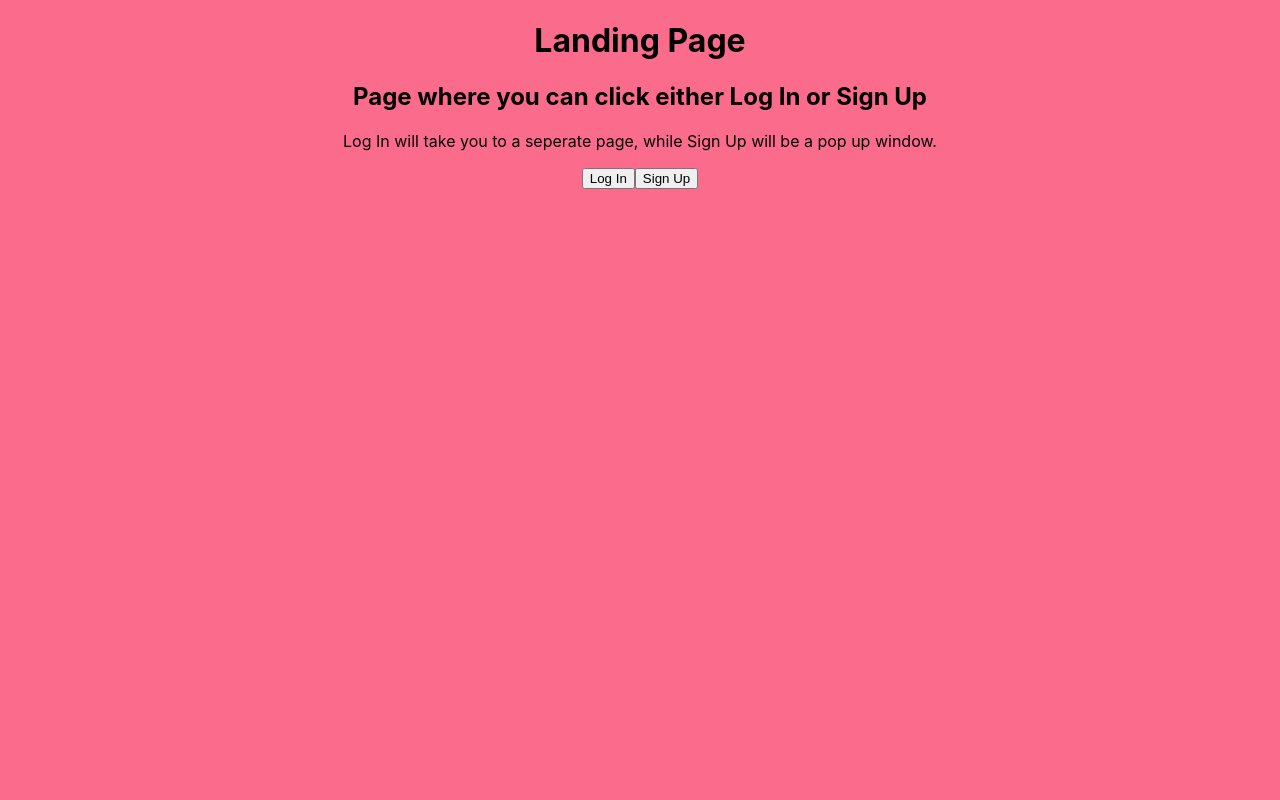
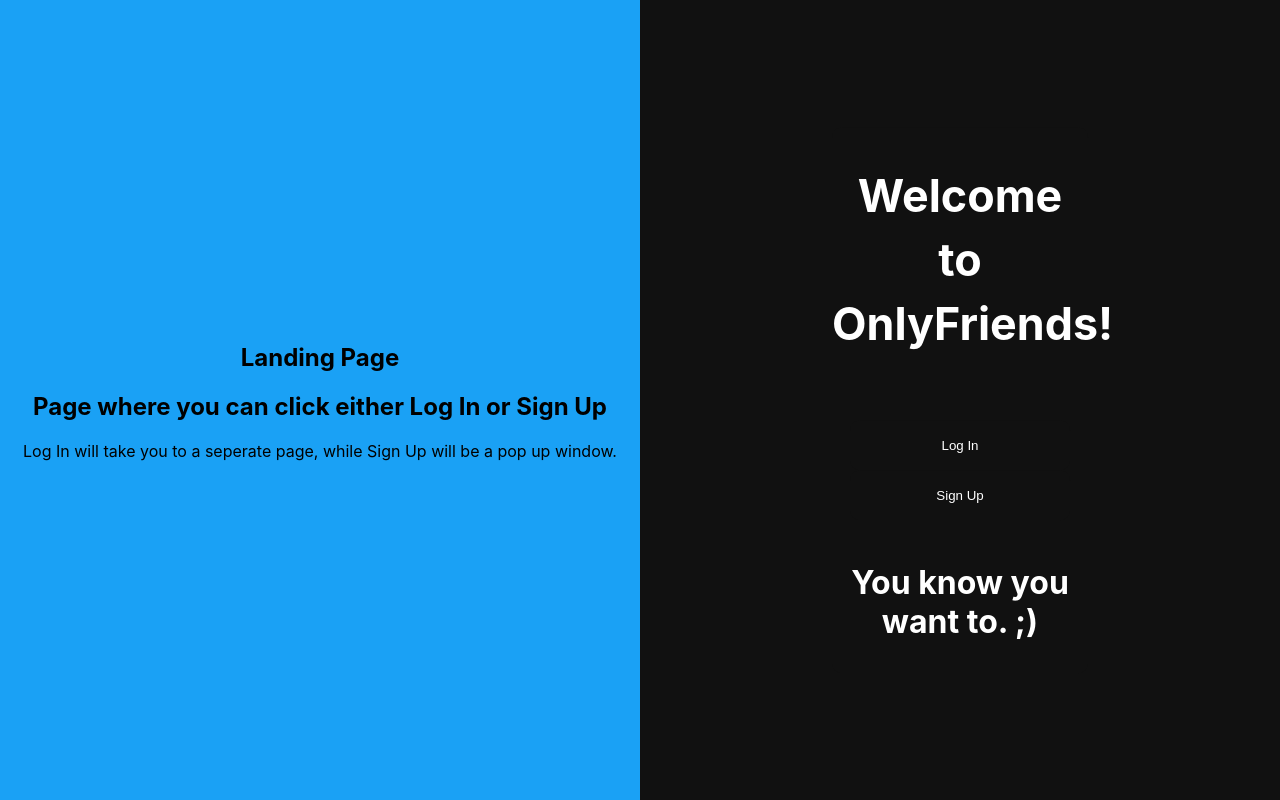
Before and after one commit to jtroina8/onlyFriends, a React (Create React App) app in the folder queue-app/: page / in a window 1280 px wide. Built offline with nearby package versions, Linux system fonts and the light colour scheme.

Commit message:
css to landing page

```diff
--- a/queue-app/src/App.css
+++ b/queue-app/src/App.css
@@ -1,10 +1,190 @@
 body {
   text-align: center;
   /* border: 3px solid gray; */
-  background-color: #fb6c8c;
+  background-color: #111;
   height: 100%;
   width: 100%;
 }
+
+/* Landing Page */
+/* main page */
+.landing-page {
+  width: 100%;
+  height: 100vh;
+  display: grid;
+  grid-template-columns: repeat(2, 1fr);
+  grid-template-rows: 1fr min-content;
+}
+/* left */
+.landing-left {
+  grid-column: 1 / 2;
+  grid-row: 1 / 2;
+  background-color: #1aa1f5;
+  display: flex;
+  justify-content: center;
+  align-items: center;
+}
+
+.landing-left-content div {
+  display: flex;
+  align-items: center;
+  margin: 4rem;
+  color: #fff;
+}
+
+/* end of left */
+
+/* right */
+.landing-right {
+  grid-column: 2 / -1;
+  grid-row: 1 / 2;
+  position: relative;
+}
+
+.landing-middle-content {
+  position: absolute;
+  top: 50%;
+  left: 50%;
+  transform: translate(-50%, -50%);
+  display: flex;
+  flex-direction: column;
+  width: 40%;
+}
+
+.landing-middle-content h1 {
+  font-size: 2.8rem;
+  margin-bottom: 4rem;
+  line-height: 4rem;
+  color: #fff;
+}
+
+.landing-middle-content h4 {
+  font-size: 2rem;
+  margin-bottom: 2rem;
+  color: #fff;
+}
+
+.landing-middle-content button {
+  width: 220px;
+  height: 50px;
+  border: none;
+  outline: none;
+  color: #fff;
+  background: #111;
+  cursor: pointer;
+  position: relative;
+  z-index: 0;
+  border-radius: 10px;
+}
+
+.landing-middle-content:before {
+  content: "";
+  background: linear-gradient(
+    45deg,
+    #ff0000,
+    #ff7300,
+    #fffb00,
+    #48ff00,
+    #00ffd5,
+    #002bff,
+    #7a00ff,
+    #ff00c8,
+    #ff0000
+  );
+  position: absolute;
+  top: -2px;
+  left: -2px;
+  background-size: 400%;
+  z-index: -1;
+  filter: blur(5px);
+  width: calc(100% + 4px);
+  height: calc(100% + 4px);
+  animation: glowing 20s linear infinite;
+  opacity: 0;
+  transition: opacity 0.3s ease-in-out;
+  border-radius: 10px;
+}
+
+.landing-middle-content:active {
+  color: #000;
+}
+
+.landing-middle-content:active:after {
+  background: transparent;
+}
+
+.landing-middle-content:hover:before {
+  opacity: 1;
+}
+
+.landing-middle-content:after {
+  z-index: -1;
+  content: "";
+  position: absolute;
+  width: 100%;
+  height: 100%;
+  background: #111;
+  left: 0;
+  top: 0;
+  border-radius: 10px;
+}
+
+@keyframes glowing {
+  0% {
+    background-position: 0 0;
+  }
+  50% {
+    background-position: 400% 0;
+  }
+  100% {
+    background-position: 0 0;
+  }
+}
+
+.landing-sign-up {
+  background-color: #1aa1f5;
+  color: #fff;
+}
+
+.landing-sign-up:hover {
+  background-color: #0f5d8d;
+}
+
+.landing-log-in {
+  background-color: #fff;
+}
+
+.landing-log-in:hover {
+  background-color: #d9ebf7;
+}
+/* end of right */
+
+/* footer */
+.main-page-footer {
+  grid-column: 1 / -1;
+  grid-row: 2 / -1;
+  background-color: #f5f4f4;
+  padding: 1.5rem;
+  border-top: 0.1rem solid #ddd;
+}
+
+.main-page-footer ul {
+  display: flex;
+  justify-content: center;
+  list-style-type: none;
+}
+
+.main-page-footer a {
+  font-size: 1.6rem;
+  margin: 0 2rem;
+  text-decoration: none;
+  color: #444;
+  font-weight: 300;
+}
+/* end of footer */
+
+/* end of main page */
+
 /* Nav Bar */
 .nav-bar {
   padding: 30px;
--- a/queue-app/src/components/Landing.js
+++ b/queue-app/src/components/Landing.js
@@ -3,23 +3,34 @@ import { Link } from "react-router-dom";
 
 export default function Landing() {
   return (
-    <div>
+    <section className="landing-page">
+      {/* left side */}
+      <div className="landing-left">
+        <div className="landing-left__content">
           <div>
             <h1>Landing Page</h1>
             <h2>Page where you can click either Log In or Sign Up</h2>
             <p>
-          Log In will take you to a seperate page, while Sign Up will be a pop
-          up window.
+              Log In will take you to a seperate page, while Sign Up will be a
+              pop up window.
             </p>
           </div>
-      <div className="landing-buttons">
+        </div>
+      </div>
+      {/* end of left */}
+      {/* right */}
+      <div className="landing-right">
+        <div className="landing-middle-content">
+          <h1>Welcome to OnlyFriends!</h1>
           <Link to="/login">
-          <button>Log In</button>
+            <button className="landing-log-in">Log In</button>
           </Link>
           <Link to="/signup">
-          <button>Sign Up</button>
+            <button className="landing-sign-up">Sign Up</button>
           </Link>
+          <h4>You know you want to. ;)</h4>
         </div>
       </div>
+    </section>
   );
 }
```
Lines whose indentation alone changed are shown as unchanged.
